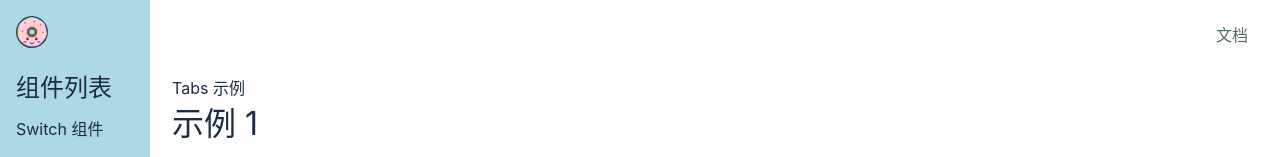
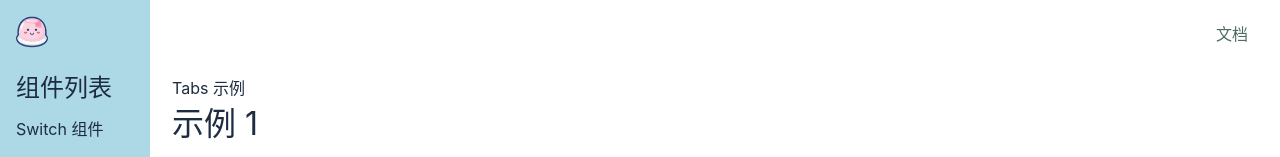
Before and after one commit to EvelynWXY/jelly-ui, a Vue app: page /#/doc/tabs in a window 1280 px wide. Shown: the top 157 px of the page. Built offline with nearby package versions, Linux system fonts and the light colour scheme.

Commit message:
更新切换按钮的样式

```diff
--- a/src/components/Topnav.vue
+++ b/src/components/Topnav.vue
@@ -1,7 +1,9 @@
 <template>
     <div class="topnav">
-        <router-link to="/">
-            <img class="logo" src="../assets/Sweetquan.svg" />
+        <router-link to="/" class="logo">
+            <svg class="icon">
+                <use xlink:href="#icon-guodong"></use>
+            </svg>
         </router-link>
 
 
@@ -11,12 +13,20 @@
             </li>
 
         </ul>
-        <img class="toggleAside" @click="toggleAside" src="../assets/types.svg" alt="" />
+        <svg v-if="toggleAsideButtonVisible" class="toggleAside" @click="toggleAside">
+            <use xlink:href="#icon-icon"></use>
+        </svg>
     </div>
 </template>
 <script lang="ts">
 import { inject, Ref } from 'vue'
 export default {
+    props: {
+        toggleAsideButtonVisible: {
+            type: Boolean,
+            default: false
+        }
+    },
     setup() {
         const asideVisible = inject<Ref<boolean>>('asideVisible')  //get
         const toggleAside = () => {
@@ -44,16 +54,13 @@ $color: #4e6c60;
     align-items: center;
     color: $color;
 
-    >a {
+    >.logo {
+        max-width: 6em;
         margin-right: auto;
 
-        >.logo {
-            max-width: 6em;
-
+        >svg {
             width: 32px;
             height: 32px;
-
-
         }
     }
 
@@ -70,8 +77,8 @@ $color: #4e6c60;
     }
 
     .toggleAside {
-        width: 24px;
-        height: 24px;
+        width: 32px;
+        height: 32px;
         position: absolute;
         left: 16px;
         top: 50%;
--- a/src/views/Doc.vue
+++ b/src/views/Doc.vue
@@ -1,7 +1,7 @@
 
 <template>
     <div class="layout">
-        <Topnav class="nav" />
+        <Topnav :toggleAsideButtonVisible="true" class="nav" />
         <div class="content">
             <aside v-if="asideVisible">
                 <h2>组件列表</h2>
```
